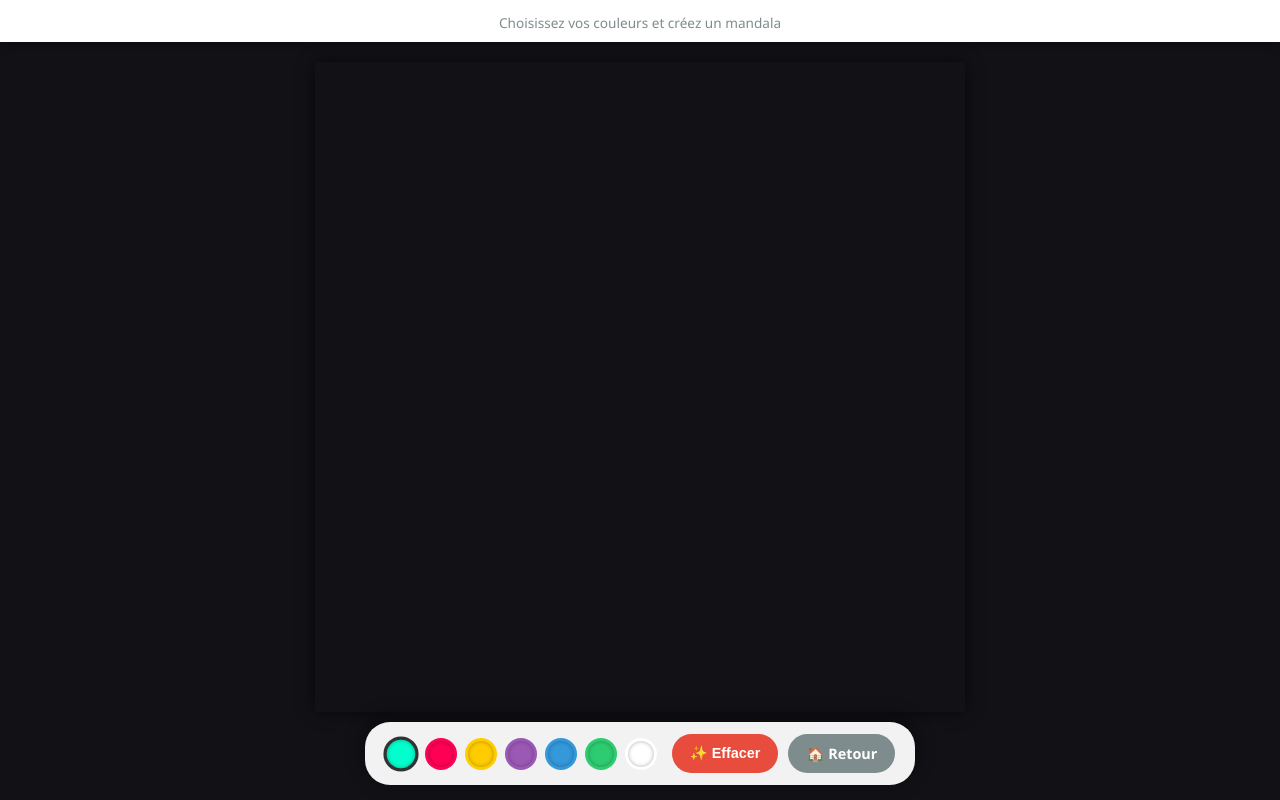
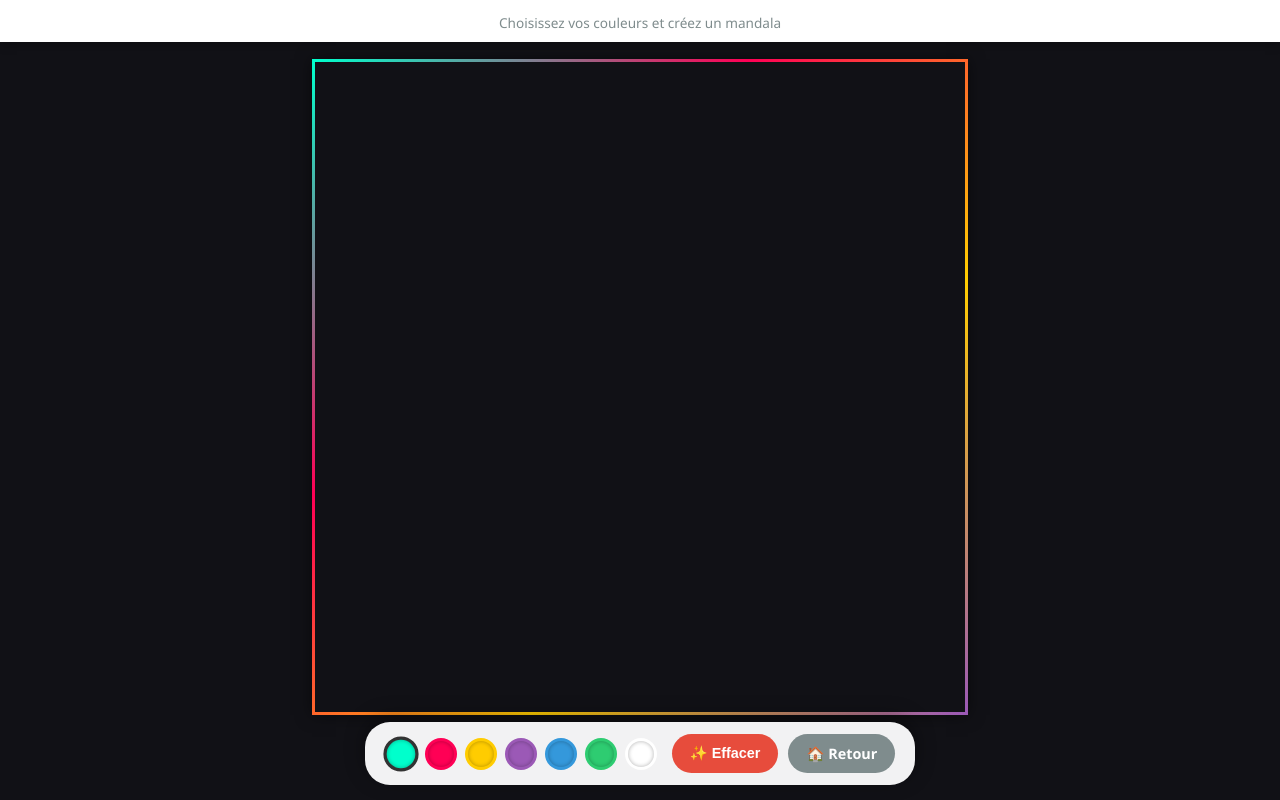
Before and after one commit to pierreg78-maker/Mandala, a plain HTML site: page index.html in a window 1280 px wide. Drawn offline with Linux system fonts and the light colour scheme.

Commit message:
Update index.html

```diff
--- a/index.html
+++ b/index.html
@@ -70,11 +70,13 @@
         }
 
         canvas {
-            display: block;
-            cursor: crosshair;
-            background-color: #111116;
-            box-shadow: 0 0 15px rgba(0,0,0,0.5);
-        }
+  display: block;
+  cursor: crosshair;
+  background-color: #111116;
+  box-shadow: 0 0 15px rgba(0,0,0,0.5);
+  border: 3px solid;                                    /* ← NOUVEAU */
+  border-image: linear-gradient(135deg, #00ffcc, #ff0055, #ffcc00, #9b59b6) 1; /* ← NOUVEAU */
+}
 
         #toolbar {
             background: rgba(255, 255, 255, 0.95);
```
